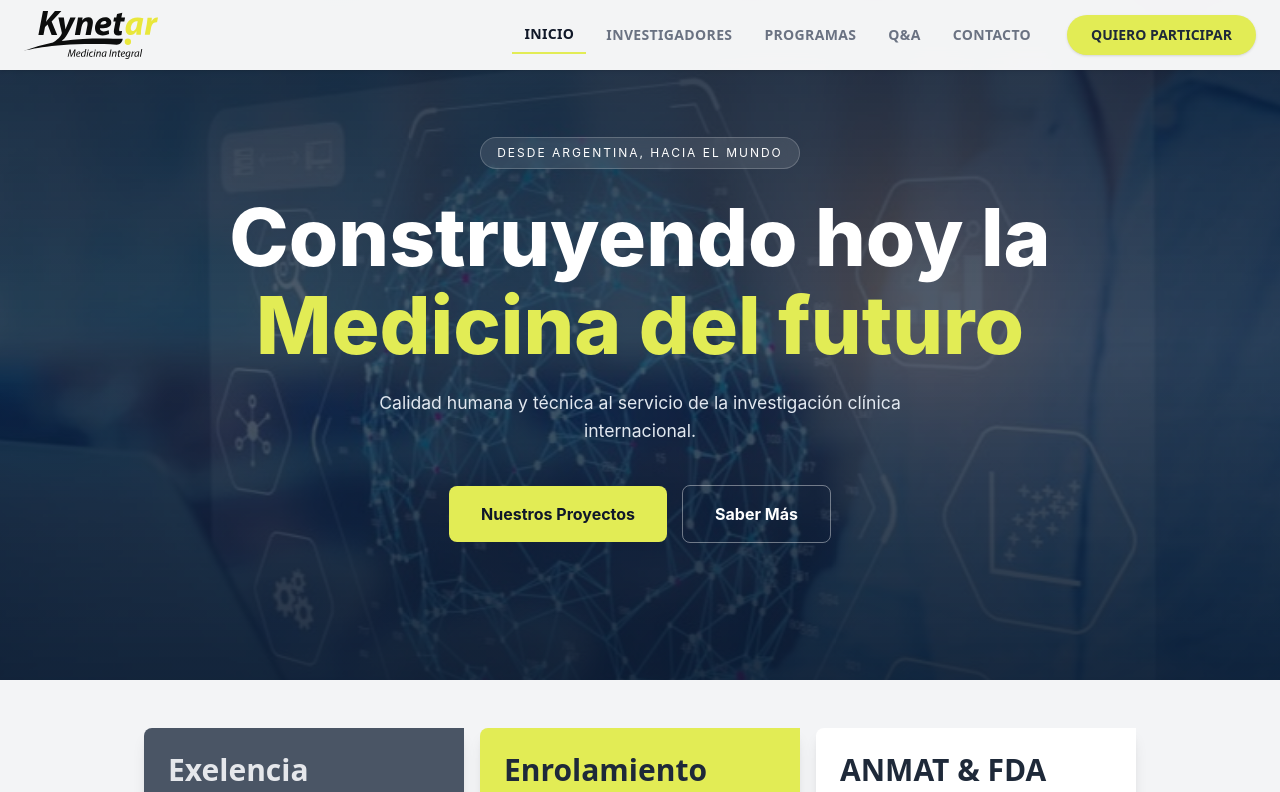
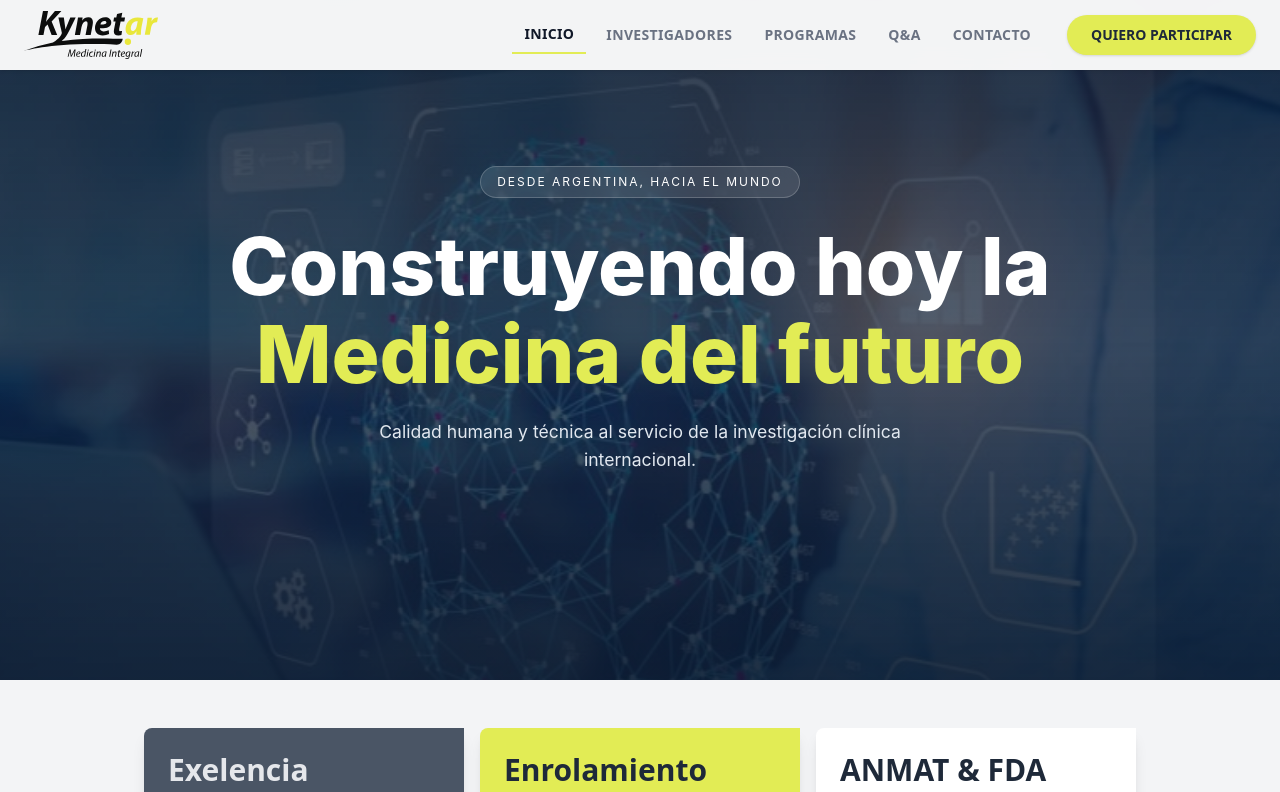
Before and after one commit to inakizarate25/kynet-investigacion, a React (Vite) app: page / in a window 1280 px wide. Shown: the top 792 px of the page. Built offline with nearby package versions, Linux system fonts and the light colour scheme.

Commit message:
aaaaaaaa

```diff
--- a/src/components/Hero.jsx
+++ b/src/components/Hero.jsx
@@ -25,11 +25,6 @@ const Hero = () => {
           Calidad humana y técnica al servicio de la investigación clínica
           internacional.
         </p>
-
-        <div className="hero-actions">
-          <button className="btn-primary">Nuestros Proyectos</button>
-          <button className="btn-secondary">Saber Más</button>
-        </div>
       </div>
 
       <div className="hero-bottom-fade"></div>
```
